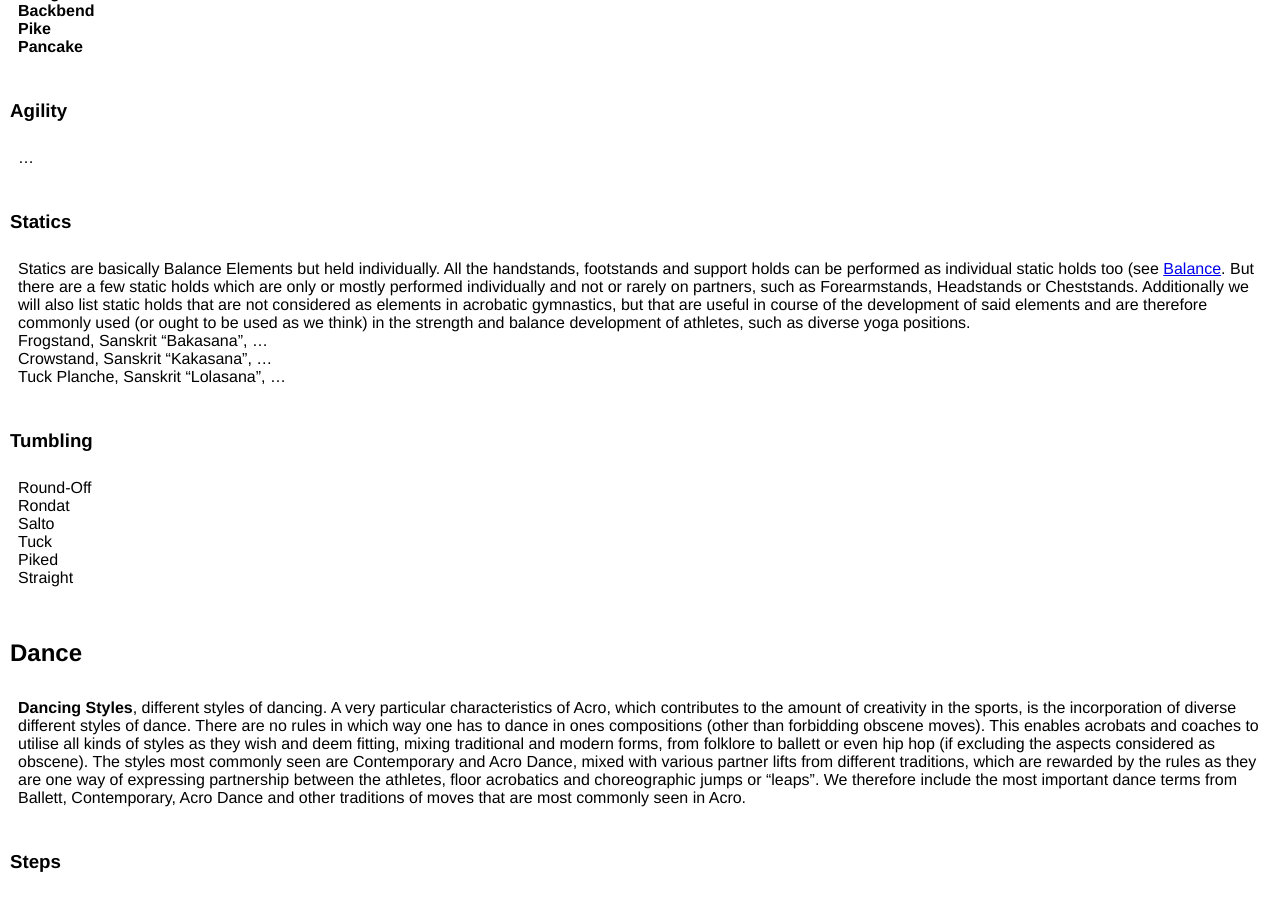
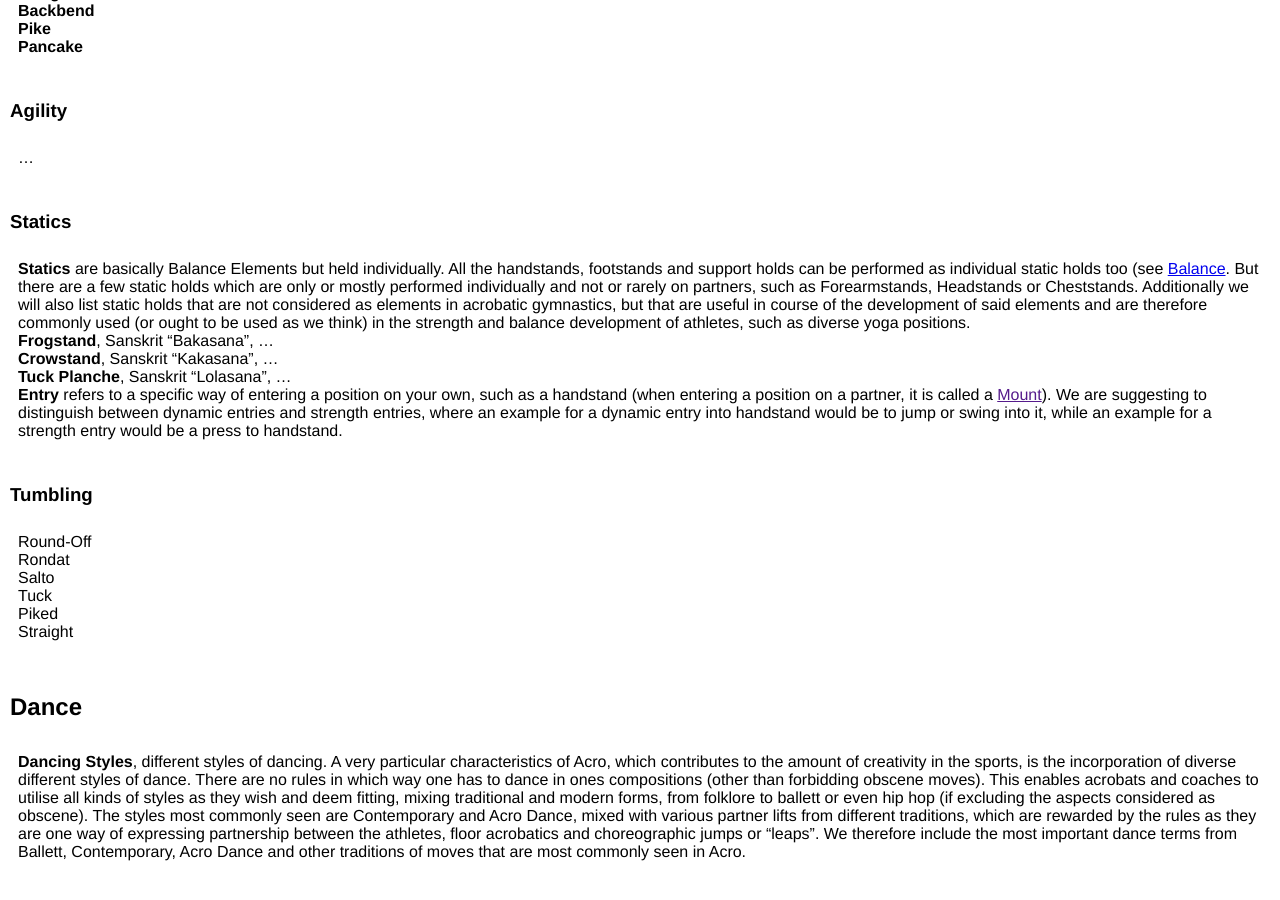
Before and after one commit to floshin/acrolib, a Jekyll site: the page built from glossary.md, in a window 1280 px wide and 900 px high, scrolled down 5242 px. Built offline with Jekyll 4.4.1, drawn with Linux system fonts in a browser that asks for light colours; our own code applies the rules of GitHub Pages for plain Markdown files.

Commit message:
Update glossary.md

```diff
--- a/glossary.md
+++ b/glossary.md
@@ -199,11 +199,11 @@ A Split with the legs apart wider than 180° is called an *Oversplit* (German:
 
 ### Statics
 
-* Statics are basically Balance Elements but held individually. All the handstands, footstands and support holds can be performed as individual static holds too (see [Balance](#Balance). But there are a few static holds which are only or mostly performed individually and not or rarely on partners, such as Forearmstands, Headstands or Cheststands. Additionally we will also list static holds that are not considered as elements in acrobatic gymnastics, but that are useful in course of the development of said elements and are therefore commonly used (or ought to be used as we think) in the strength and balance development of athletes, such as diverse yoga positions.
-* Frogstand, Sanskrit "Bakasana", ...
-* Crowstand, Sanskrit "Kakasana", ...
-* Tuck Planche, Sanskrit "Lolasana", ...
-*
+* **Statics** are basically Balance Elements but held individually. All the handstands, footstands and support holds can be performed as individual static holds too (see [Balance](#Balance). But there are a few static holds which are only or mostly performed individually and not or rarely on partners, such as Forearmstands, Headstands or Cheststands. Additionally we will also list static holds that are not considered as elements in acrobatic gymnastics, but that are useful in course of the development of said elements and are therefore commonly used (or ought to be used as we think) in the strength and balance development of athletes, such as diverse yoga positions.
+* **Frogstand**, Sanskrit "Bakasana", ...
+* **Crowstand**, Sanskrit "Kakasana", ...
+* **Tuck Planche**, Sanskrit "Lolasana", ...
+* **Entry** refers to a specific way of entering a position on your own, such as a handstand (when entering a position on a partner, it is called a [Mount]()). We are suggesting to distinguish between dynamic entries and strength entries, where an example for a dynamic entry into handstand would be to jump or swing into it, while an example for a strength entry would be a press to handstand.
 
 
 ### Tumbling
```
